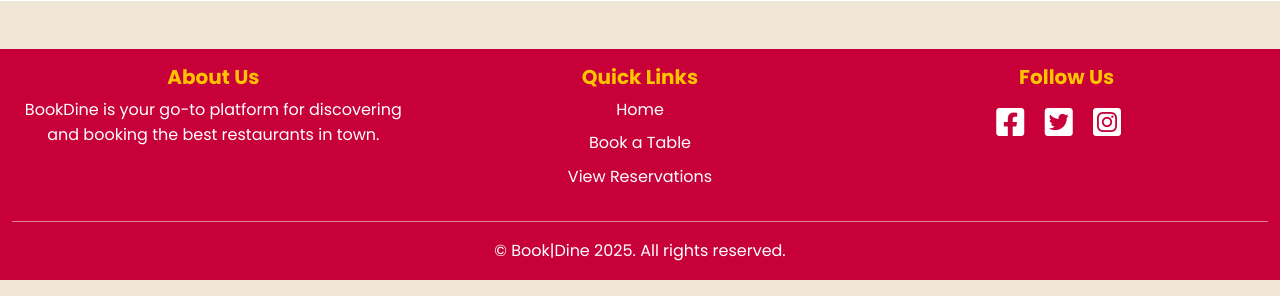
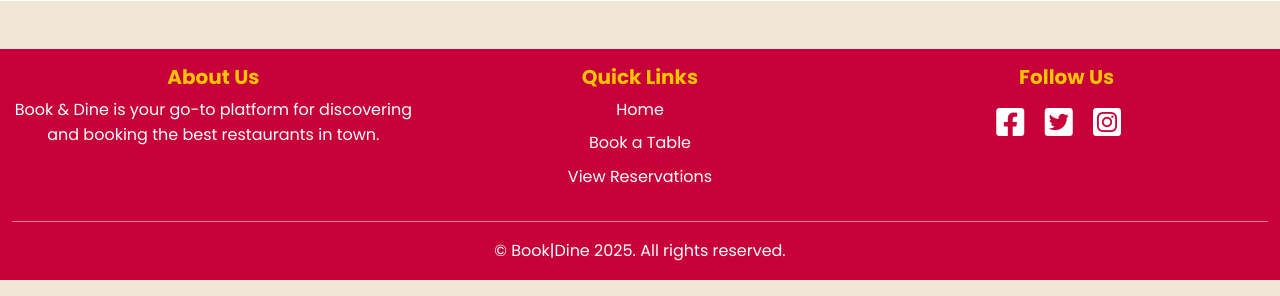
Before and after one commit to yosephdev/book-dine, a Django app: page /book-table/ in a window 1280 px wide. Shown: the part 384-680 px from the top of the page. Run offline with Django 4.2, Linux system fonts and the light colour scheme; data that the repository does not hold is empty.

Commit message:
Change app name to Book & Dine

```diff
--- a/templates/base.html
+++ b/templates/base.html
@@ -5,10 +5,10 @@
 <head>
     <meta charset="UTF-8">
     <meta name="viewport" content="width=device-width, initial-scale=1.0">
-    <meta name="description" content="BookDine is a platform that allows you to discover and book top-rated restaurants near you.">
+    <meta name="description" content="Book & Dine is a platform that allows you to discover and book top-rated restaurants near you.">
     <meta name="keywords" content="Restaurant, Booking, Table, Reservation, Dining, Cuisine">
     <meta name="robots" content="index, follow">
-    <title>{% block title %}BookDine{% endblock %}</title>
+    <title>{% block title %}Book & Dine{% endblock %}</title>
     <link rel="icon" href="{% static 'images/favicon.ico' %}">
 
     <!-- Google Fonts -->
@@ -128,7 +128,7 @@
             <div class="row text-center">
                 <div class="col-md-4">
                     <h5 class="footer-heading">About Us</h5>
-                    <p>BookDine is your go-to platform for discovering and booking the best restaurants in town.</p>
+                    <p>Book & Dine is your go-to platform for discovering and booking the best restaurants in town.</p>
                 </div>
                 <div class="col-md-4">
                     <h5 class="footer-heading">Quick Links</h5>
```
